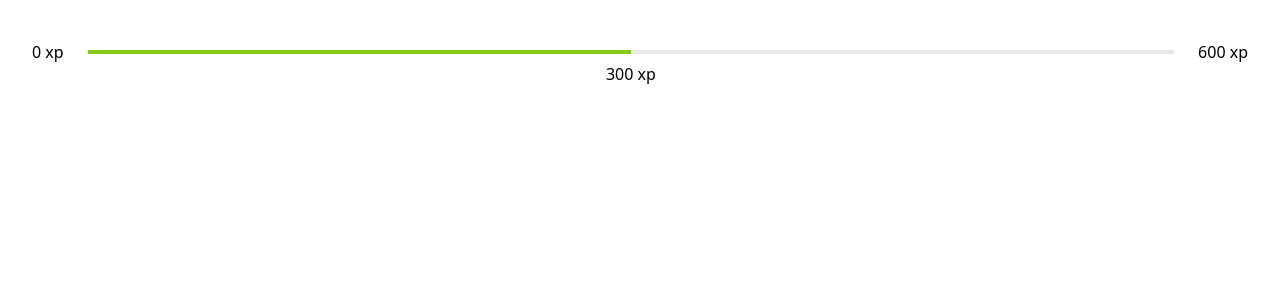
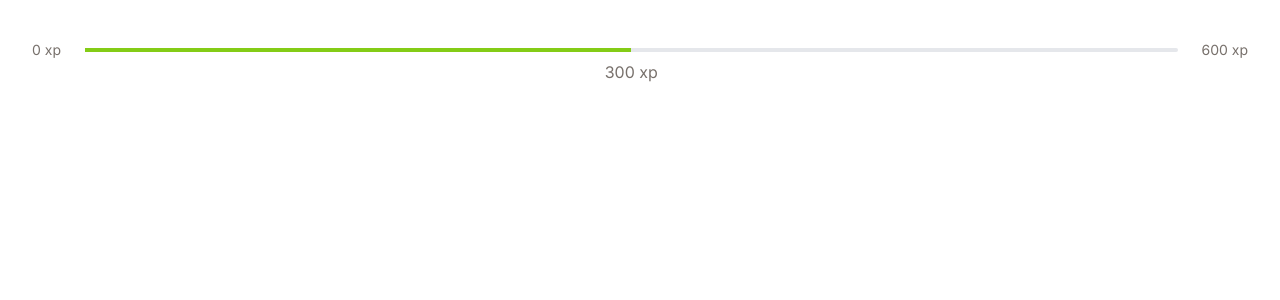
Before and after one commit to EdsonLuiz/pomoadoro, a Next.js app: page / in a window 1280 px wide. Shown: the top 300 px of the page. Built offline with nearby package versions, Linux system fonts and the light colour scheme.

Commit message:
refactor: stract span to XpCounter component

```diff
--- a/src/components/ExperienceBar.tsx
+++ b/src/components/ExperienceBar.tsx
@@ -1,13 +1,15 @@
+import { XpCounter } from "./XpCounter";
+
 export function ExperienceBar() {
   return (
     <header className="flex items-center">
-      <span>0 xp</span>
+      <XpCounter>0 xp</XpCounter>
       <div className="relative flex-1 h-1 mx-6 bg-gray-200 rounded">
         <div className="w-6/12 h-1 bg-lime-500">
-          <span className="absolute transform -translate-x-1/2 top-3 left-1/2">300 xp</span>
+          <span className="absolute transform -translate-x-1/2 text-warmGray-500 font-inter top-3 left-1/2">300 xp</span>
         </div>
       </div>
-      <span>600 xp</span>
+      <XpCounter>600 xp</XpCounter>
     </header>
   )
 }
--- /dev/null
+++ b/src/components/XpCounter.tsx
@@ -0,0 +1,5 @@
+export function XpCounter({children}) {
+  return (
+    <span className="text-sm font-normal font-inter text-warmGray-500">{children}</span>
+  )
+}
```
